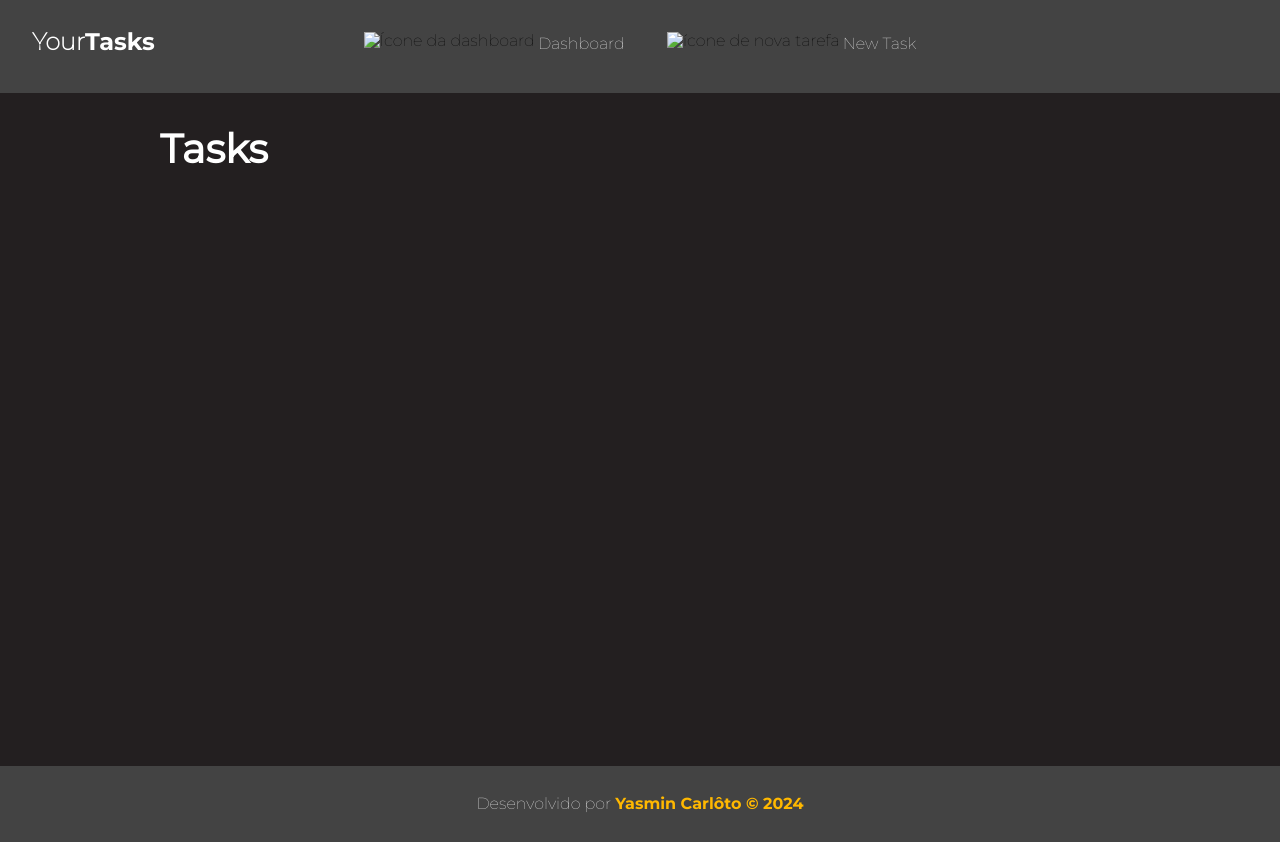
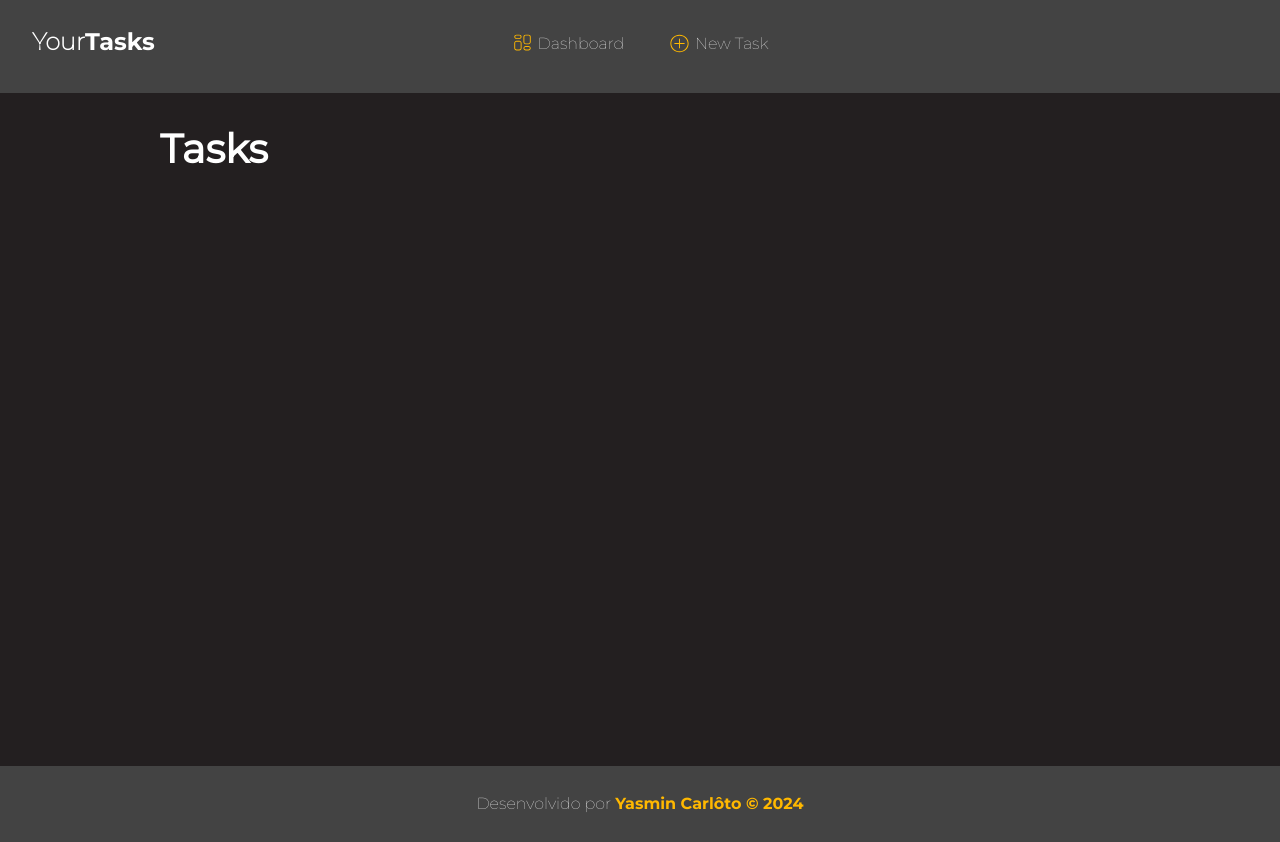
Before and after one commit to Yasmin-Carloto/APP-TO-DO, a plain HTML site: page index.html in a window 1280 px wide. Drawn offline with Linux system fonts and the light colour scheme; the site is published under a folder, as on GitHub Pages, so addresses that start at the root find nothing.

Commit message:
fix: fixing editing page path

```diff
--- a/index.html
+++ b/index.html
@@ -14,12 +14,12 @@
         <nav>
             <ul>
                 <li>
-                    <img src="/assets/dashboard-icon.svg" alt="Ícone da dashboard"/>
+                    <img src="./assets/dashboard-icon.svg" alt="Ícone da dashboard"/>
                     <a href="./index.html">Dashboard</a>
                 </li>
 
                 <li>
-                    <img src="/assets/new-task-icon.svg" alt="ícone de nova tarefa">
+                    <img src="./assets/new-task-icon.svg" alt="ícone de nova tarefa">
                     <a href="./pages/new-task.html">New Task</a>
                 </li>
             </ul>
--- a/scripts/app.js
+++ b/scripts/app.js
@@ -170,7 +170,7 @@ function dateFormatter(date){
 }
 
 function openEdit(task) {
-    window.location.href = `../pages/new-task.html?id=${task.id}`
+    window.location.href = `/new-task.html?id=${task.id}`
 }
 
 displayTask()
```
